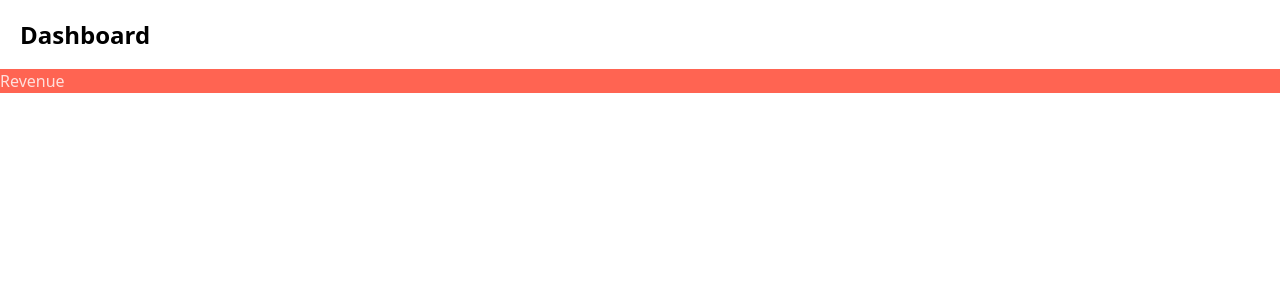
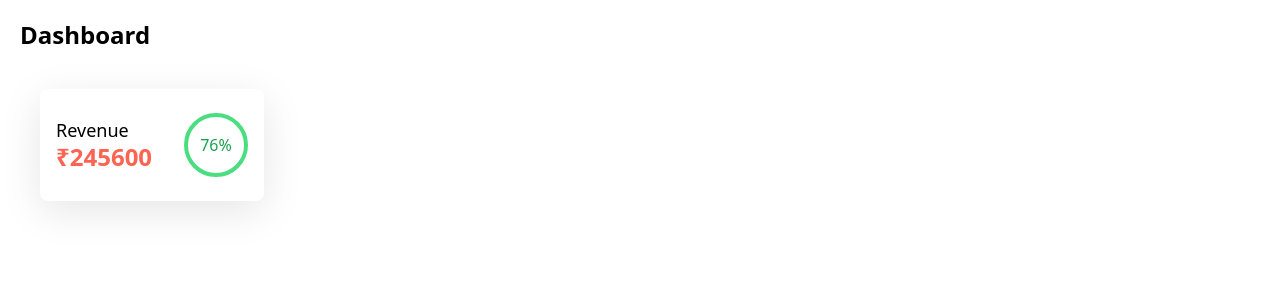
Before and after one commit to sincerelyyyash/sneak-heads, a React (Vite) app in the folder client/: page /dashboard in a window 1280 px wide. Shown: the top 300 px of the page. Built offline with nearby package versions, Linux system fonts and the light colour scheme; a web font is replaced by a local one.

Commit message:
Revenue Card added

```diff
--- a/client/src/Components/DashboardCard.jsx
+++ /dev/null
@@ -1,12 +0,0 @@
-import React from 'react'
-
-function DashboardCard({title, value, percentage}) {
-  return (
-    <div className='bg-coral-red w-full h'>
-        <h4 className=' text-white-400 '>{title}</h4>
-
-    </div>
-  )
-}
-
-export default DashboardCard
--- /dev/null
+++ b/client/src/Components/RevenueCard.jsx
@@ -0,0 +1,21 @@
+import React from 'react';
+
+function RevenueCard({ title, value, percentage }) {
+  return (
+    <div className='mt-5 px-10'>
+      <div className='bg-white w-56 h-28 rounded-lg shadow-3xl flex items-center justify-between'>
+        <div className='p-4'>
+          <h4 className='text-black text-lg'>{title}</h4>
+          <h1 className='text-coral-red text-2xl  font-bold'>{value}</h1>
+        </div>
+        <div className='relative mr-4'>
+          <div className='absolute top-1/2 left-full transform -translate-y-1/2 -translate-x-full w-16 h-16 flex justify-center items-center rounded-full border-4 border-green-400 '>
+            <h3 className='text-green-600 font-xl'>{percentage}</h3>
+          </div>
+        </div>
+      </div>
+    </div>
+  );
+}
+
+export default RevenueCard;
--- a/client/src/Pages/Dashboard.jsx
+++ b/client/src/Pages/Dashboard.jsx
@@ -1,11 +1,11 @@
 import React from 'react'
-import DashboardCard from '../Components/DashboardCard'
+import RevenueCard from '../Components/RevenueCard'
 
 function Dashboard() {
   return (
     <div>
         <h3 className='font-semibold p-5 text-2xl'>Dashboard</h3>
-        <DashboardCard title={"Revenue"}/>
+        <RevenueCard title={"Revenue"} value={"₹245600"} percentage={"76%"}/>
 
 
 
```
